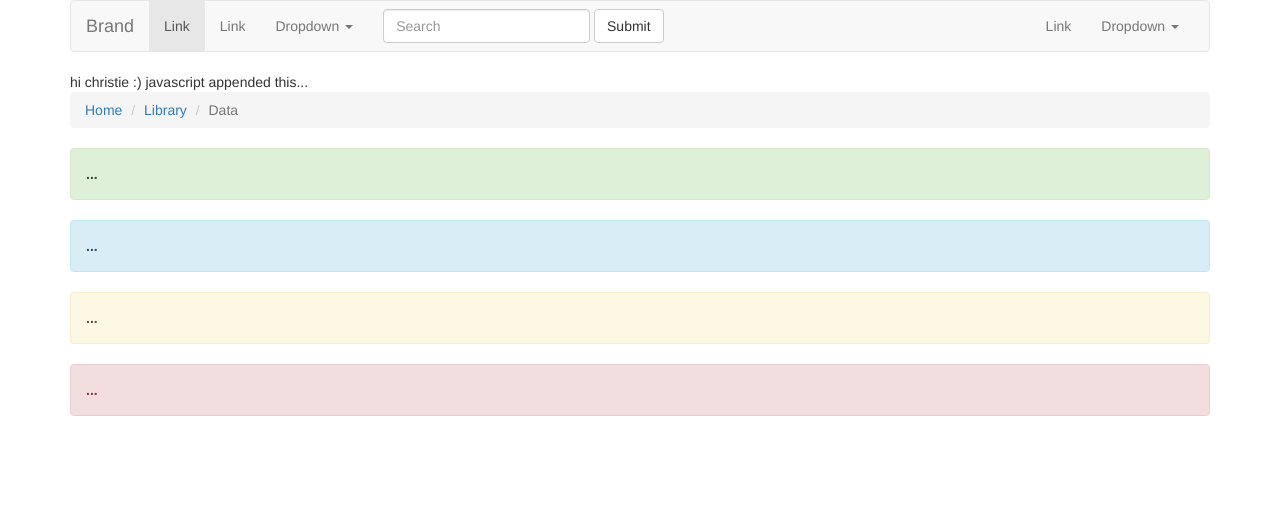
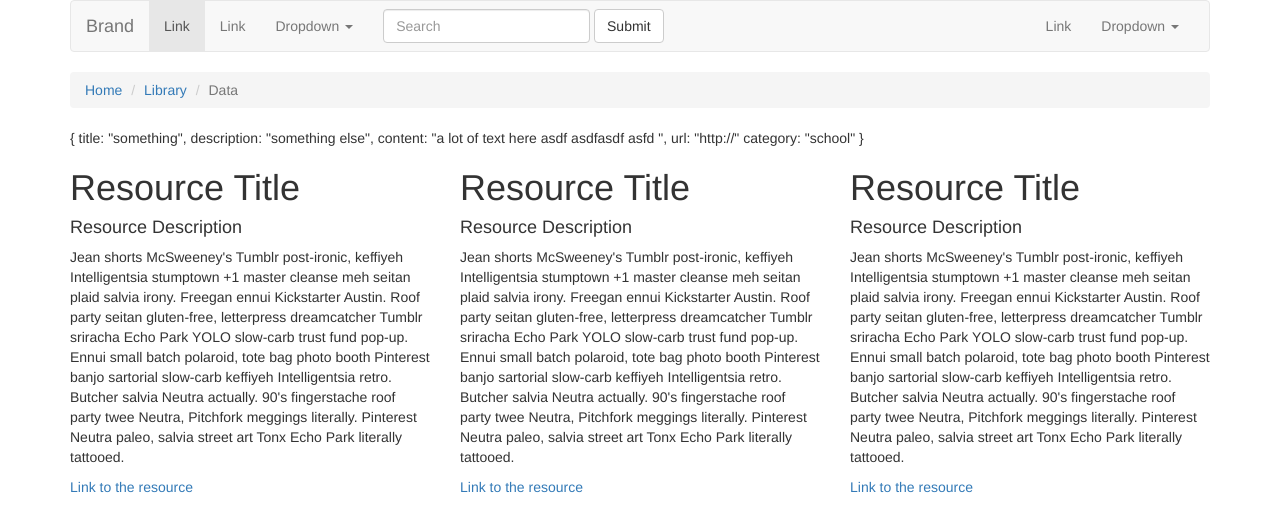
Before and after one commit to colinmegill/playground, a website: page playground.html in a window 1280 px wide. Drawn offline with nearby package versions, Linux system fonts and the light colour scheme.

Commit message:
adding some content for the home school resource site

```diff
--- a/playground.html
+++ b/playground.html
@@ -11,7 +11,6 @@
 <body>
 
 <div class="container">
-
 
 <nav class="navbar navbar-default" role="navigation">
   <div class="container-fluid">
@@ -67,10 +66,6 @@
   </div><!-- /.container-fluid -->
 </nav>
 
-<div id="hello_world">
-
-</div>
-
 <ol class="breadcrumb">
   <li><a href="#">Home</a></li>
   <li><a href="#">Library</a></li>
@@ -78,24 +73,40 @@
 </ol>
 
 
-<div class="alert alert-success">
-  <a id="changeable" href="#" class="alert-link">...</a>
-</div>
-<div class="alert alert-info">
-  <a href="#" class="alert-link">...</a>
-</div>
-<div class="alert alert-warning">
-  <a href="#" class="alert-link">...</a>
-</div>
-<div class="alert alert-danger">
-  <a href="#" class="alert-link">...</a>
+
+{
+title: "something",
+description: "something else",
+content: "a lot of text here asdf asdfasdf asfd ",
+url: "http://"
+category: "school"
+}
+
+
+<div class="row">
+  <div class="col-md-4">
+    <h1>Resource Title</h1>
+    <h4>Resource Description</h4>
+    <p>Jean shorts McSweeney's Tumblr post-ironic, keffiyeh Intelligentsia stumptown +1 master cleanse meh seitan plaid salvia irony. Freegan ennui Kickstarter Austin. Roof party seitan gluten-free, letterpress dreamcatcher Tumblr sriracha Echo Park YOLO slow-carb trust fund pop-up. Ennui small batch polaroid, tote bag photo booth Pinterest banjo sartorial slow-carb keffiyeh Intelligentsia retro. Butcher salvia Neutra actually. 90's fingerstache roof party twee Neutra, Pitchfork meggings literally. Pinterest Neutra paleo, salvia street art Tonx Echo Park literally tattooed.</p>
+    <a href="#">Link to the resource</a>
+
+  </div>
+  <div class="col-md-4">
+    <h1>Resource Title</h1>
+    <h4>Resource Description</h4>
+    <p>Jean shorts McSweeney's Tumblr post-ironic, keffiyeh Intelligentsia stumptown +1 master cleanse meh seitan plaid salvia irony. Freegan ennui Kickstarter Austin. Roof party seitan gluten-free, letterpress dreamcatcher Tumblr sriracha Echo Park YOLO slow-carb trust fund pop-up. Ennui small batch polaroid, tote bag photo booth Pinterest banjo sartorial slow-carb keffiyeh Intelligentsia retro. Butcher salvia Neutra actually. 90's fingerstache roof party twee Neutra, Pitchfork meggings literally. Pinterest Neutra paleo, salvia street art Tonx Echo Park literally tattooed.</p>
+    <a href="#">Link to the resource</a>
+  </div>
+  <div class="col-md-4">
+    <h1>Resource Title</h1>
+    <h4>Resource Description</h4>
+    <p>Jean shorts McSweeney's Tumblr post-ironic, keffiyeh Intelligentsia stumptown +1 master cleanse meh seitan plaid salvia irony. Freegan ennui Kickstarter Austin. Roof party seitan gluten-free, letterpress dreamcatcher Tumblr sriracha Echo Park YOLO slow-carb trust fund pop-up. Ennui small batch polaroid, tote bag photo booth Pinterest banjo sartorial slow-carb keffiyeh Intelligentsia retro. Butcher salvia Neutra actually. 90's fingerstache roof party twee Neutra, Pitchfork meggings literally. Pinterest Neutra paleo, salvia street art Tonx Echo Park literally tattooed.</p>
+    <a href="#">Link to the resource</a>
+  </div>
 </div>
 
 
-
 </div>
-
-
 
 </div> <!--container-->
 <script type="text/javascript" src="//code.jquery.com/jquery-1.10.2.min.js"></script>
@@ -109,7 +120,6 @@
 <script type="text/javascript">
 
 $(document).ready(function(){
-  $("#hello_world").append("hi christie :) javascript appended this...")
 
   $("a").on('click', function(){
   	$(this).text("MEOW!")
```
